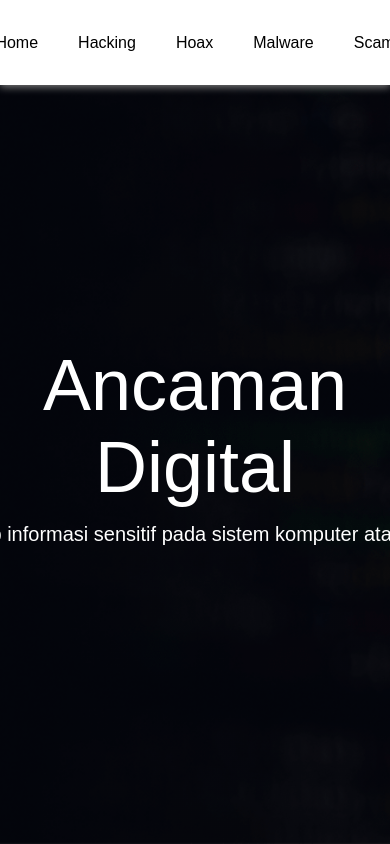
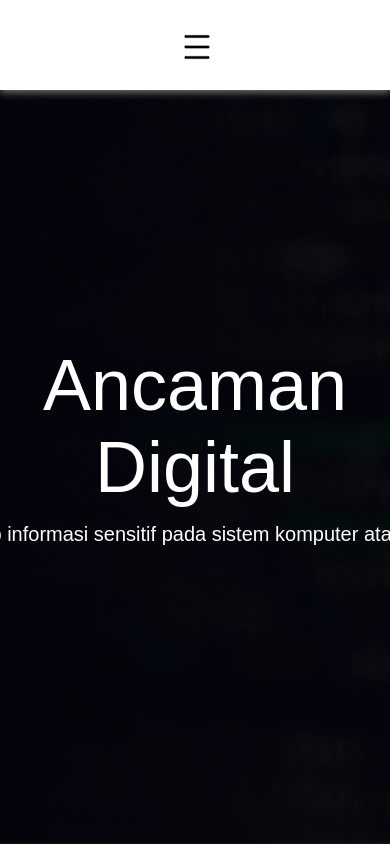
Before and after one commit to Allestor-Oakley/ancaman-digital-vue, a Vue app: page / in a window 390 px wide. Shown: the top 844 px of the page. Built offline with nearby package versions, Linux system fonts and the light colour scheme.

Commit message:
responsive menu

```diff
--- a/src/components/MenuBar.vue
+++ b/src/components/MenuBar.vue
@@ -1,18 +1,40 @@
 <template>
   <div id="menubar">
-    <ol>
+    <!-- <img src="../assets/home/menubar/burger-menu.svg" alt="" @click="menuIsVisible = !menuIsVisible"> -->
+    <div id="menu-burger" @click="toggleMenu()" :class="[{'menu-clicked' : menuIsVisible}]">
+      <svg width="28" height="28" version="1.1" viewBox="0 0 31.75 31.75" xmlns="http://www.w3.org/2000/svg">
+        <g stroke="#000" stroke-linecap="round" stroke-width=".66743">
+        <rect x="1.9255" y="2.7192" width="27.899" height="2.499" ry="1.2495"/>
+        <rect x="1.9255" y="14.626" width="27.899" height="2.499" ry="1.2495"/>
+        <rect x="1.9255" y="26.532" width="27.899" height="2.499" ry="1.2495"/>
+        </g>
+      </svg>
+    </div>
+    <ol :class="[{'menu-visible' : menuIsVisible}]">
       <li><router-link class="link-no-style" to="/">Home</router-link></li>
       <li><router-link class="link-no-style" to="/Hack">Hacking</router-link></li>
       <li>Hoax</li>
       <li>Malware</li>
       <li>Scam</li>
     </ol>
+    <div id="layer" :class="[{'layer-visible' : menuIsVisible}]" @click="toggleMenu()"></div>
   </div>
 </template>
 
 <script>
 export default {
-  name : "MenuBar"
+  name : "MenuBar",
+  data() {
+    return {
+      menuIsVisible : false
+    }
+  },
+  methods : {
+    toggleMenu() {
+      this.menuIsVisible = !this.menuIsVisible;
+      document.documentElement.style.overflow = this.menuIsVisible ? "hidden" : "visible";
+    }
+  }
 }
 </script>
 
@@ -20,12 +42,20 @@ export default {
 #menubar {
   font-family: 'Montserrat', sans-serif;
   position: fixed;
-  right: 0;
-  left: 0;
+  max-width: 100%;
+  width: 100vw;
   top: 0;
   background-color: white;
   box-shadow: 0 2px 8px 0 rgb(128 128 128);
   z-index: 100;
+  height: 90px;
+  display: flex;
+  justify-content: center;
+}
+#menubar #menu-burger{
+  display: none;
+  width: 24px;
+  height: 24px;
 }
 #menubar ol{
   list-style: none;
@@ -39,8 +69,97 @@ export default {
   padding: 0 20px;
   color: black;
 }
+#menubar #layer {
+  display: none;
+  position: fixed;
+}
 .link-no-style {
   text-decoration: none;
-  color: inherit;
+  color: black;
+}
+#layer {
+  visibility: hidden;
+  opacity: 0;
+}
+
+@media (max-width:800px) {
+  #menubar ol {
+    flex-direction: column;
+    justify-content: flex-start;
+    position: absolute;
+    top: 0;
+    left: -100%;
+    width: 50vw;
+    height: 100vh;
+    background-color: rgba(0, 0, 0, 0.95);
+    transition: left 600ms ease;
+    z-index: 5;
+    padding-top: 100px;
+  }
+  #menubar ol > li {
+    color: white;
+    padding: 10px 0;
+    font-size: 20px;
+  }
+  #menubar #layer {
+    display: block;
+    width: 100vw;
+    height: 100vh;
+    position: fixed;
+    right: 0;
+    top: 0;
+    background-color: rgba(0, 0, 0, 0.7);
+    transition: visibility 600ms ease, opacity 600ms ease;
+  }
+  .link-no-style {
+    color: white;
+  }
+  #menubar #menu-burger {
+    position: relative;
+    display: block;
+    margin: auto auto;
+    z-index: 10;
+    transition: transform 600ms ease;
+  }
+  #menubar #menu-burger {
+    transition: transform 600ms ease;
+  }
+  #menubar #menu-burger svg {
+    overflow: visible;
+  }
+  #menubar #menu-burger svg g {
+    transition: stroke 600ms ease, fill 600ms ease;
+  }
+  #menubar #menu-burger svg rect {
+    transition: transform 600ms ease, transform-origin 600ms ease, opacity 600ms ease;
+  }
+}
+
+#menubar .menu-visible{
+  left: 0;
+}
+#menubar .layer-visible {
+  opacity: 1;
+  visibility: visible;
+}
+
+.menu-clicked {
+  transform: translateX(-5vh);
+}
+.menu-clicked > svg g{
+  stroke: #ffffff;
+  fill: #ffffff;
+}
+.menu-clicked > svg rect:nth-child(1) {
+  transform-origin: center center;
+  transform: translateY(26.5%) rotate(-45deg);
+}
+.menu-clicked > svg rect:nth-child(2) {
+  opacity: 0;
+  transform: translateX(10vh);
+}
+.menu-clicked > svg rect:nth-child(3) {
+  transform-origin: center center;
+  transform: translateY(-26.5%) rotate(45deg);
 }
 </style>
```
